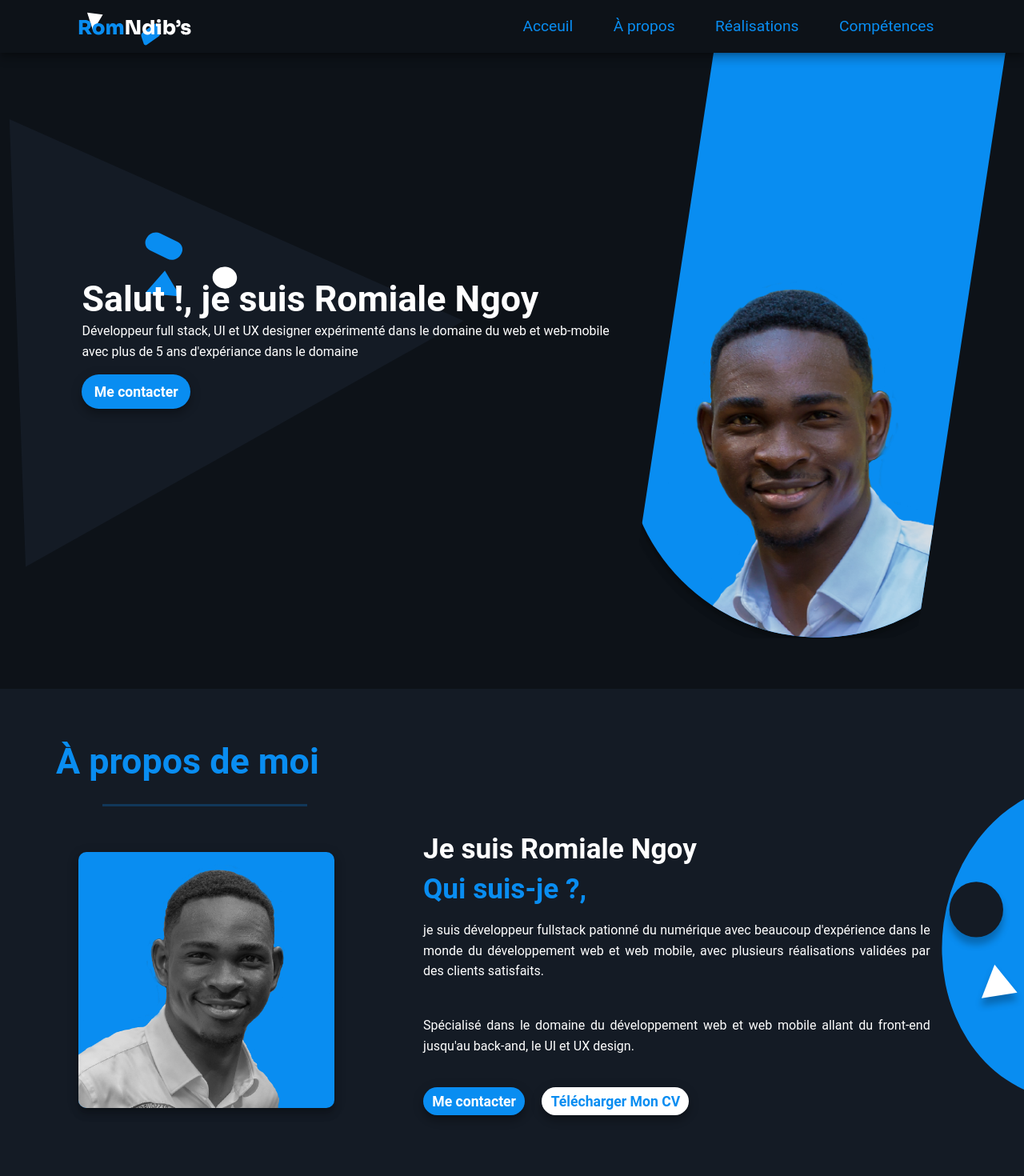
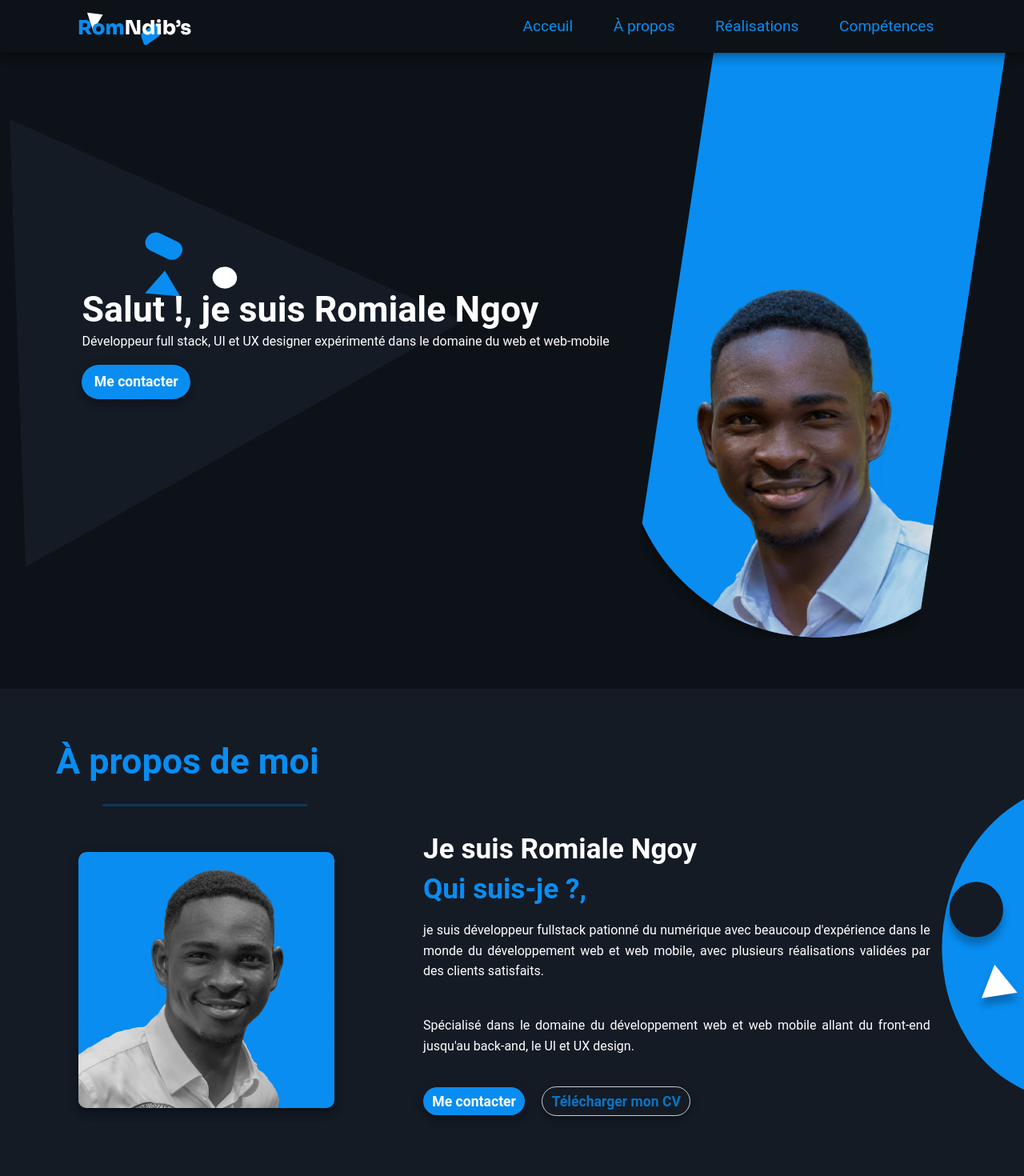
Before and after one commit to Romiale/portfolio_romiale, a React (Create React App) app: page / in a window 1280 px wide. Shown: the top 1470 px of the page at 80% size. Built offline with nearby package versions, Linux system fonts and the light colour scheme.

Commit message:
fix:correct design on home section

```diff
--- a/src/components/AboutSection.jsx
+++ b/src/components/AboutSection.jsx
@@ -18,7 +18,7 @@ function AboutSection() {
                     <p>je suis développeur fullstack pationné du numérique avec beaucoup d'expérience dans le monde du développement web et web mobile, avec plusieurs réalisations validées par des clients satisfaits.</p>
                     <p> Spécialisé dans le domaine du développement web et web mobile allant du front-end jusqu'au back-and, le UI et UX design.</p>
                     <a href="mailto:romialengoy5@gmail.com">Me contacter</a>
-                    <a className="link_white" href={cv} download>Télécharger Mon CV</a>
+                    <a className="link_white" href={cv} download>Télécharger mon CV</a>
                 </div>
             </div>
         </section>
--- a/src/components/HomeSection.jsx
+++ b/src/components/HomeSection.jsx
@@ -10,7 +10,7 @@ function HomeSection() {
 
             <div className="home_section_comment">
                 <h1>Salut !, je suis Romiale Ngoy</h1>
-                <p>Développeur full stack, UI et UX designer expérimenté dans le domaine du web et web-mobile avec plus de 5 ans d'expériance dans le domaine</p>
+                <p>Développeur full stack, UI et UX designer expérimenté dans le domaine du web et web-mobile </p>
                 <a href="mailto:romialengoy5@gmail.com">Me contacter</a>
             </div>
             <div className="home_section_image" data-aos="fade-down">
--- a/src/style/about_section.scss
+++ b/src/style/about_section.scss
@@ -110,9 +110,11 @@
             }
 
             &.link_white {
-                background-color: rgb(255, 255, 255);
                 color: $bleu_color;
+                background-color: rgba(255, 255, 255, 0);
                 transition: 0.3s;
+                opacity: 0.79;
+                border: solid white 1px;
 
                 &:hover {
                     background-color: $bleu_color;
```
Also changed, not shown: src/images/p.png (added), src/images/portfolio.png.
